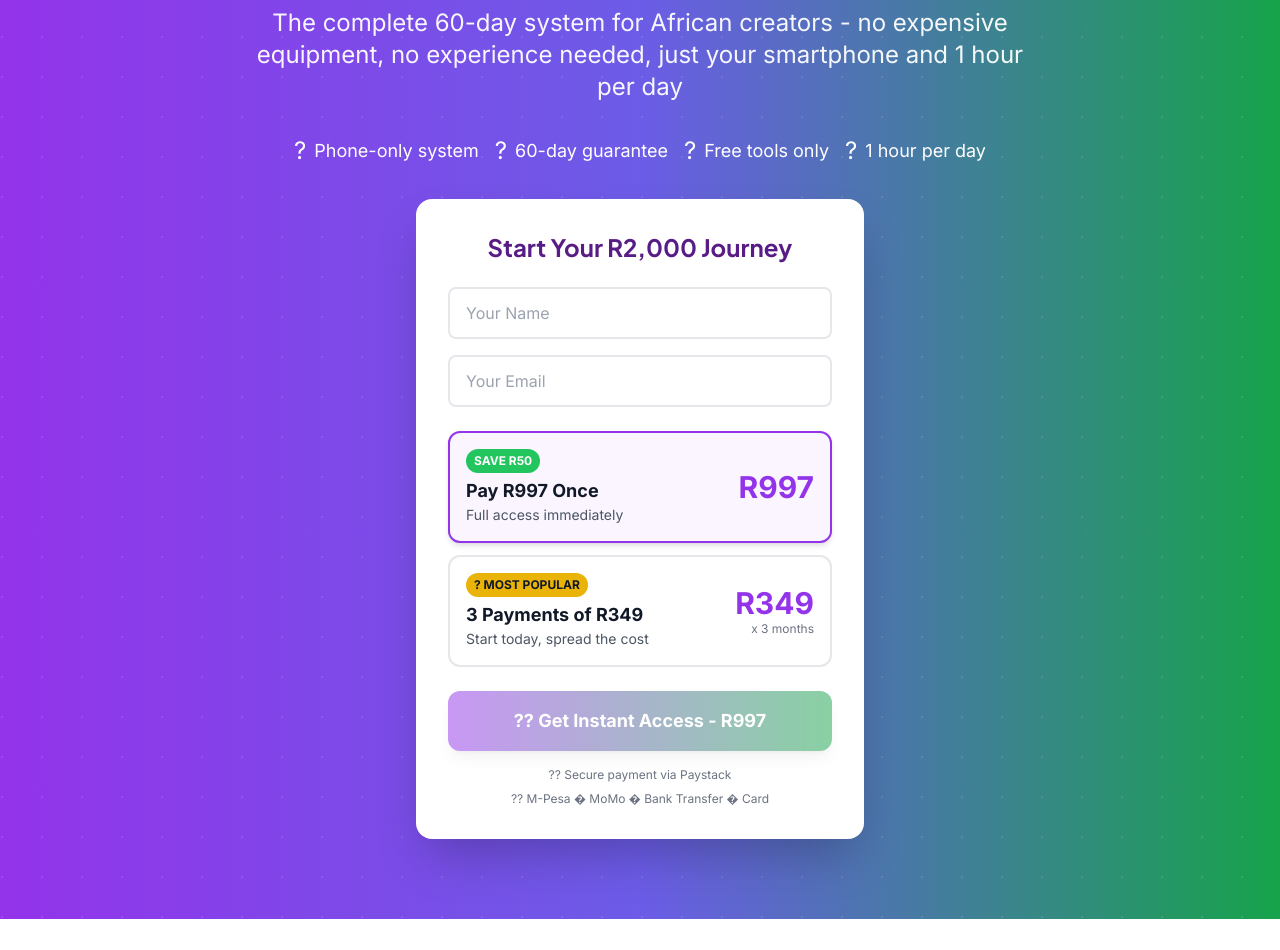
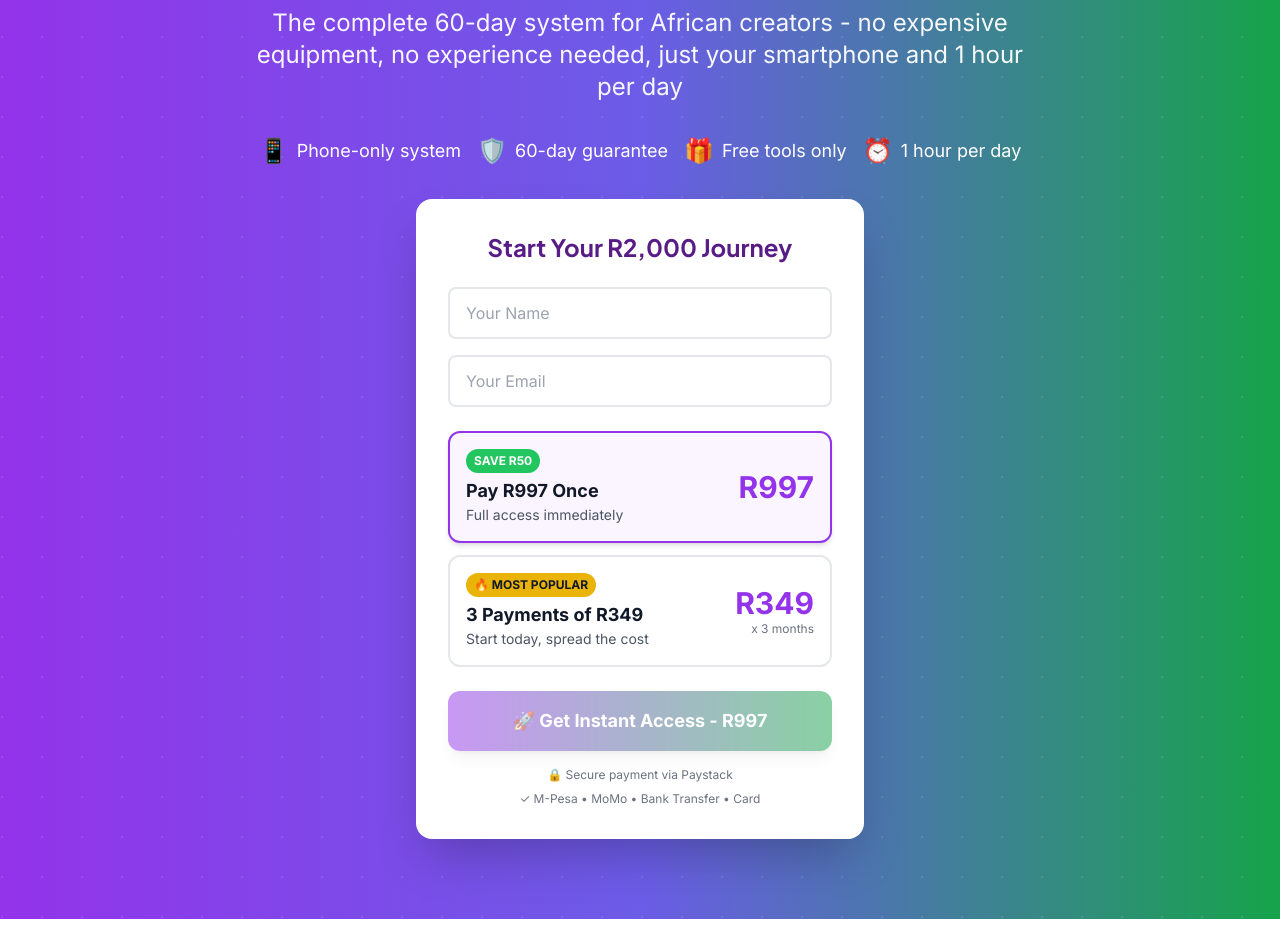
Before and after one commit to Tygertbone/vauntico-mvp, a React (Vite) app in the folder vauntico-mvp-cursur-build/: page /workshop-kit in a window 1280 px wide. Shown: the part 482-1432 px from the top of the page. Built offline with nearby package versions, Linux system fonts and the light colour scheme; no server answers; a web font is replaced by a local one.

Commit message:
fix: Replace broken emoji characters with Unicode escapes

```diff
--- a/vauntico-mvp-cursur-build/src/pages/WorkshopKit.jsx
+++ b/vauntico-mvp-cursur-build/src/pages/WorkshopKit.jsx
@@ -66,7 +66,7 @@ export default function WorkshopKit() {
 
         <div className="max-w-4xl mx-auto px-4 sm:px-6 lg:px-8 text-center relative z-10">
           <div className="inline-block bg-yellow-400 text-purple-900 px-4 py-2 rounded-full text-sm font-bold mb-6 animate-pulse">
-            ?? THE R2,000 CHALLENGE
+            🦄 THE R2,000 CHALLENGE
           </div>
 
           <h1 className="text-5xl md:text-7xl font-bold mb-6 leading-tight">
@@ -101,19 +101,19 @@ export default function WorkshopKit() {
 
           <div className="flex flex-wrap justify-center gap-4 text-lg mb-8">
             <div className="flex items-center gap-2">
-              <span className="text-2xl">?</span>
+              <span className="text-2xl">📱</span>
               <span>Phone-only system</span>
             </div>
             <div className="flex items-center gap-2">
-              <span className="text-2xl">?</span>
+              <span className="text-2xl">🛡️</span>
               <span>60-day guarantee</span>
             </div>
             <div className="flex items-center gap-2">
-              <span className="text-2xl">?</span>
+              <span className="text-2xl">🎁</span>
               <span>Free tools only</span>
             </div>
             <div className="flex items-center gap-2">
-              <span className="text-2xl">?</span>
+              <span className="text-2xl">⏰</span>
               <span>1 hour per day</span>
             </div>
           </div>
@@ -121,13 +121,13 @@ export default function WorkshopKit() {
           {/* Checkout Form */}
           {hasPurchased ? (
             <div className="bg-white/10 backdrop-blur-lg rounded-2xl p-8 max-w-md mx-auto border border-white/20">
-              <div className="text-5xl mb-4">??</div>
+              <div className="text-5xl mb-4">🎉</div>
               <h2 className="text-3xl font-bold mb-2">You are In!</h2>
               <p className="text-lg opacity-90 mb-4">
                 Check your email for immediate access to The R2,000 Challenge.
               </p>
               <p className="text-sm opacity-75">
-                Your 60-day journey starts NOW. Let us build that R2,000/month income! ??
+                Your 60-day journey starts NOW. Let us build that R2,000/month income! 🚀
               </p>
             </div>
           ) : (
@@ -190,7 +190,7 @@ export default function WorkshopKit() {
                     <div>
                       <div className="flex items-center gap-2 mb-1">
                         <span className="text-xs bg-yellow-500 text-gray-900 px-2 py-1 rounded-full font-bold">
-                          ? MOST POPULAR
+                          🔥 MOST POPULAR
                         </span>
                       </div>
                       <div className="font-bold text-lg">3 Payments of R349</div>
@@ -209,19 +209,19 @@ export default function WorkshopKit() {
                 disabled={isPurchasing || !email || !name}
                 className="w-full bg-gradient-to-r from-purple-600 to-green-600 hover:from-purple-700 hover:to-green-700 text-white font-bold text-lg py-4 rounded-xl transition-all duration-200 shadow-lg hover:shadow-xl disabled:opacity-50 disabled:cursor-not-allowed transform hover:scale-105"
               >
-                {isPurchasing
-                  ? '? Opening Secure Payment...'
-                  : paymentType === 'one_time'
-                  ? '?? Get Instant Access - R997'
-                  : '?? Start Today - R349/month'}
+                                {isPurchasing
+                    ? '⏳ Opening Secure Payment...'
+                    : paymentType === 'one_time'
+                    ? '🚀 Get Instant Access - R997'
+                    : '🚀 Start Today - R349/month'}
               </button>
 
               <div className="mt-4 text-center">
                 <p className="text-xs text-gray-500 mb-2">
-                  ?? Secure payment via Paystack
+                  🔒 Secure payment via Paystack
                 </p>
                 <p className="text-xs text-gray-500">
-                  ?? M-Pesa � MoMo � Bank Transfer � Card
+                  ✓ M-Pesa • MoMo • Bank Transfer • Card
                 </p>
               </div>
             </div>
```
